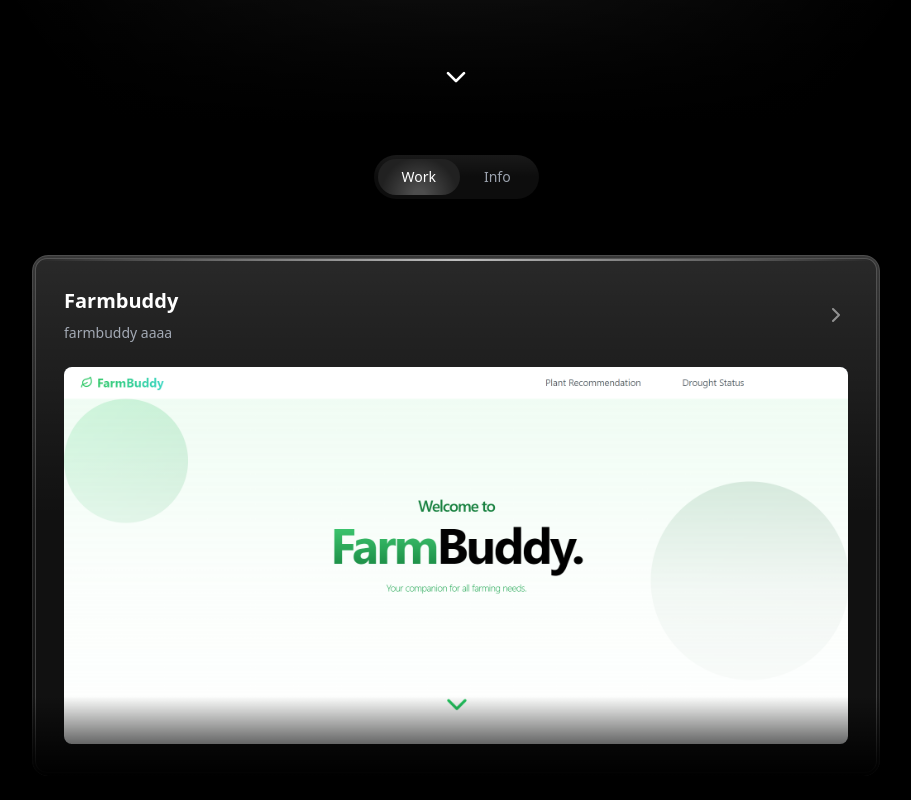
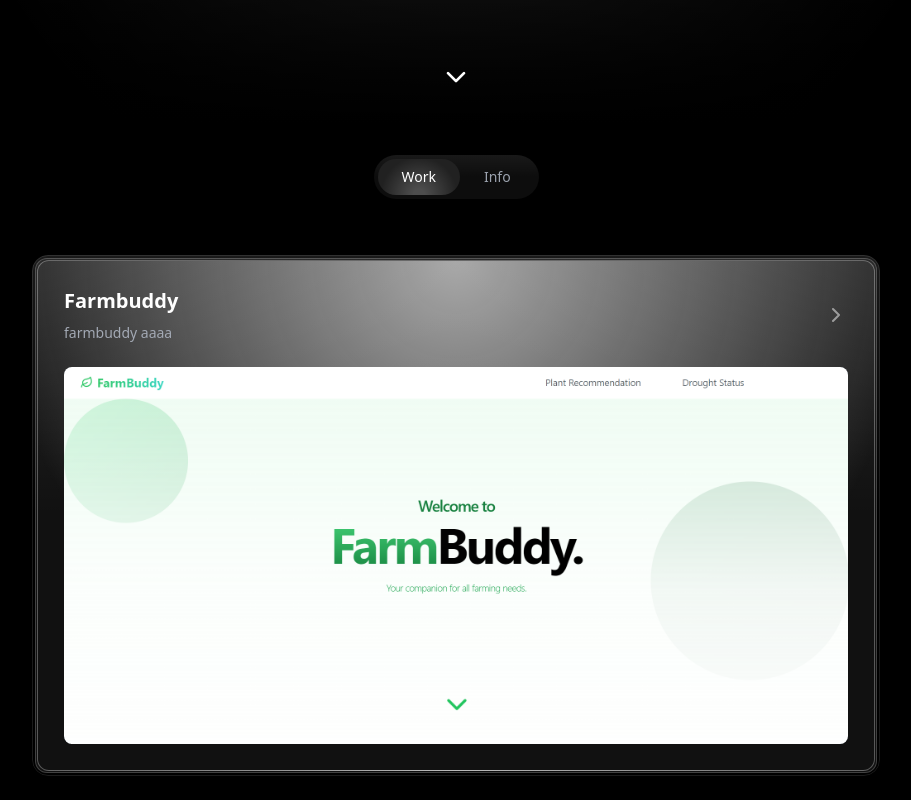
Before and after one commit to Zraffens/portfolio, a React (Create React App) app: page / in a window 1280 px wide. Shown: the part 677-1477 px from the top of the page, without its empty margins (184-1095 px from the left). Built offline with nearby package versions, Linux system fonts and the light colour scheme.

Commit message:
made the changes on hover

```diff
--- a/src/components/showcase.jsx
+++ b/src/components/showcase.jsx
@@ -1,17 +1,13 @@
 import React, { useState } from "react";
 import { motion } from "framer-motion";
 import { ChevronRight } from "lucide-react";
+import { Link } from "react-router-dom";
 
-const ProjectShowcase = ({
-  title,
-  subtitle,
-  projectImage,
-  themeColor = "#0066cc",
-}) => {
+const ProjectShowcase = ({ title, subtitle, projectImage, themeColor }) => {
   const [isHovered, setIsHovered] = useState(false);
 
   return (
-    <div className="w-full max-w-4xl mx-auto p-6">
+    <Link className="block w-full max-w-4xl mx-auto p-6">
       <motion.div
         className="relative overflow-hidden rounded-2xl shadow-2xl"
         initial={{ opacity: 0, y: 50 }}
@@ -20,24 +16,25 @@ const ProjectShowcase = ({
         onMouseEnter={() => setIsHovered(true)}
         onMouseLeave={() => setIsHovered(false)}
       >
-        {/* Background gradient */}
-        <motion.div
-          className="absolute inset-0"
-          animate={{
-            background: isHovered
-              ? `linear-gradient(to bottom, ${themeColor}, ${themeColor})`
-              : "linear-gradient(to bottom, #222, #111)",
-          }}
-          transition={{ duration: 0.3 }}
+        {/* Vignette effect */}
+        <div
+          className={`absolute inset-0 bg-gradient-to-b from-black/10 via-transparent to-black/80 pointer-events-none`}
         />
 
         {/* Outer border */}
         <div className="absolute inset-0 rounded-2xl border border-white/10" />
 
         {/* Inner border with gap */}
-        <div className="absolute inset-[3px] rounded-xl border border-white/20 bg-[#111]">
-          <div className="absolute top-0 left-0 right-0 h-[2px] bg-gradient-to-r from-transparent via-white/70 to-transparent" />
-        </div>
+        <div className="absolute inset-[3px] rounded-xl border border-white/20 bg-[#111]" />
+        <motion.div
+          className={`absolute inset-[5px] rounded-xl border border-white/30 bg-[#111]`}
+          animate={{
+            background: isHovered
+              ? `radial-gradient(circle at top,  ${themeColor}cc, ${themeColor}33, transparent 100%  )` // 4d is 30% opacity in hex
+              : "radial-gradient(circle at top, rgba(255, 255, 255, 0.6), transparent 70%)",
+          }}
+          transition={{ background: { duration: 0.3, ease: "easeInOut" } }}
+        ></motion.div>
 
         {/* Content container */}
         <div className="relative p-8">
@@ -66,11 +63,8 @@ const ProjectShowcase = ({
 
         {/* Shine effect overlay */}
         <div className="absolute inset-0 bg-gradient-to-b from-white/10 via-transparent to-transparent pointer-events-none" />
-
-        {/* Bottom shadow */}
-        <div className="absolute bottom-0 left-0 right-0 h-20 bg-gradient-to-t from-black to-transparent pointer-events-none" />
       </motion.div>
-    </div>
+    </Link>
   );
 };
 
--- a/src/pages/Landing.jsx
+++ b/src/pages/Landing.jsx
@@ -3,12 +3,12 @@ import { motion } from "framer-motion";
 import { ChevronDown } from "lucide-react";
 import Navbar from "../components/navbar";
 import ProjectShowcase from "../components/showcase";
-import farmbuddy from "../assets/farmbuddy.png"
+import farmbuddy from "../assets/farmbuddy.png";
 
 const LandingPage = () => {
   const [text, setText] = useState("");
-  const text1 = `hi I'm Abhinav`
-  const text2 = `I like to build stuffs`
+  const text1 = `hi I'm Abhinav`;
+  const text2 = `I like to build stuffs`;
   const fullText = `hii I'm Abhinav\nI like to build stuffs`;
 
   useEffect(() => {
@@ -66,7 +66,12 @@ const LandingPage = () => {
         {/* Content of the next section */}
         <Navbar />
       </div>
-      <ProjectShowcase title="Farmbuddy" subtitle="farmbuddy aaaa" projectImage={farmbuddy} />
+      <ProjectShowcase
+        title="Farmbuddy"
+        subtitle="farmbuddy aaaa"
+        projectImage={farmbuddy}
+        themeColor="#ccf2d9"
+      />
     </div>
   );
 };
```
